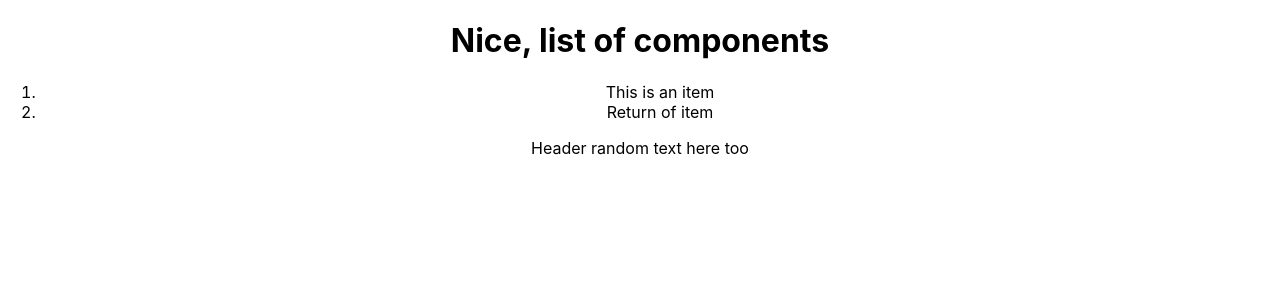
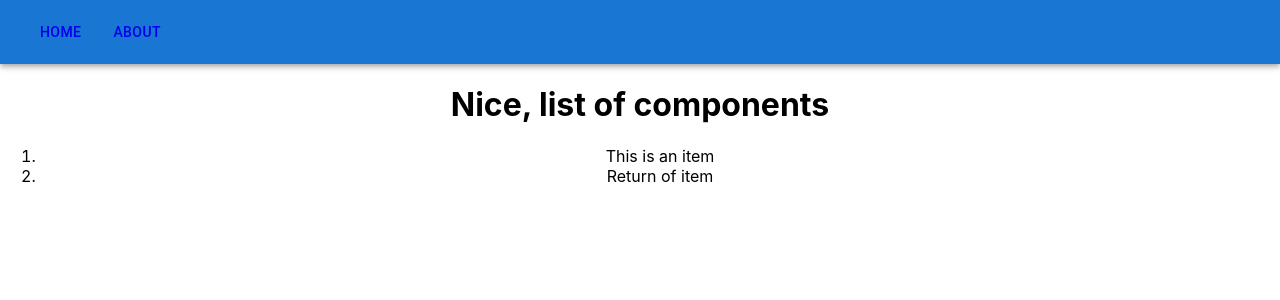
Before and after one commit to Tissinapa/advancedWeek11, a React (Create React App) app: page / in a window 1280 px wide. Shown: the top 300 px of the page. Built offline with nearby package versions, Linux system fonts and the light colour scheme.

Commit message:
CODE: added App bar and links

```diff
--- a/package.json
+++ b/package.json
@@ -3,6 +3,9 @@
   "version": "0.1.0",
   "private": true,
   "dependencies": {
+    "@emotion/react": "^11.10.6",
+    "@emotion/styled": "^11.10.6",
+    "@mui/material": "^5.11.9",
     "@testing-library/jest-dom": "^5.16.5",
     "@testing-library/react": "^13.4.0",
     "@testing-library/user-event": "^13.5.0",
--- a/src/App.js
+++ b/src/App.js
@@ -11,8 +11,8 @@ function App() {
       <div className="App">
 
         <Routes>
-          <Route path="/" element={<><MyContainer/><Header/>  </>}></Route>
-          <Route path='/about' element={<><About/><Header/> </>} />
+          <Route path="/" element={<><Header/><MyContainer/>  </>}></Route>
+          <Route path='/about' element={<><Header/><About/> </>} />
         </Routes>
       </div>
     </Router>
--- a/src/components/Header.js
+++ b/src/components/Header.js
@@ -1,14 +1,26 @@
+import * as React from 'react';
+import AppBar from '@mui/material/AppBar';
+import Box from '@mui/material/Box';
+import Toolbar from '@mui/material/Toolbar';
+import Button from '@mui/material/Button';
+import{Link} from "react-router-dom"
+
+//<Button color="inherit">Login</Button>
 
 
-
-
-function Header() {
+export default function Header() {
   return (
-    <div>
-      <p>Header random text here too</p>
-    </div>
-
-  )
+    <Box sx={{ flexGrow: 1 }}>
+      <AppBar position="static">
+        <Toolbar>
+          <Link to="/">
+            <Button variant="contaned" color="white">Home</Button>
+          </Link>
+          <Link to="/about">
+            <Button variant="contaned" color="white">About</Button>
+          </Link>
+        </Toolbar>
+      </AppBar>
+    </Box>
+  );
 }
-
-export default Header
```
Also changed, not shown: 1 other file (tests, documents, lock files or other folders).
